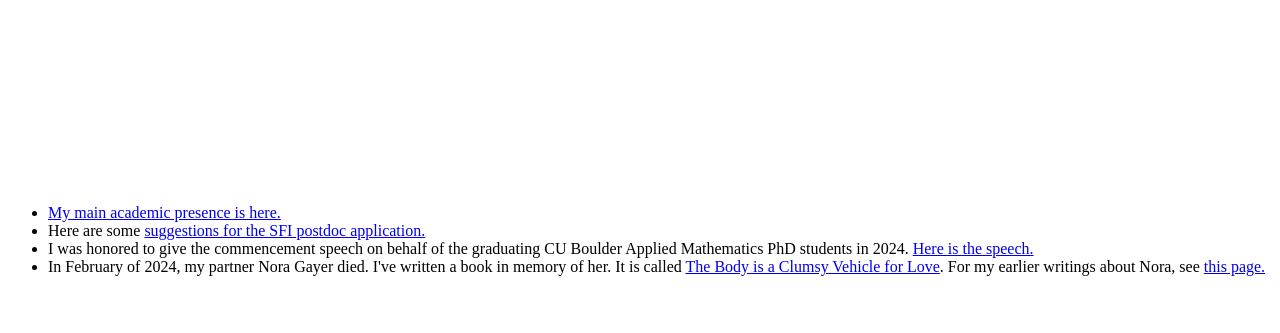
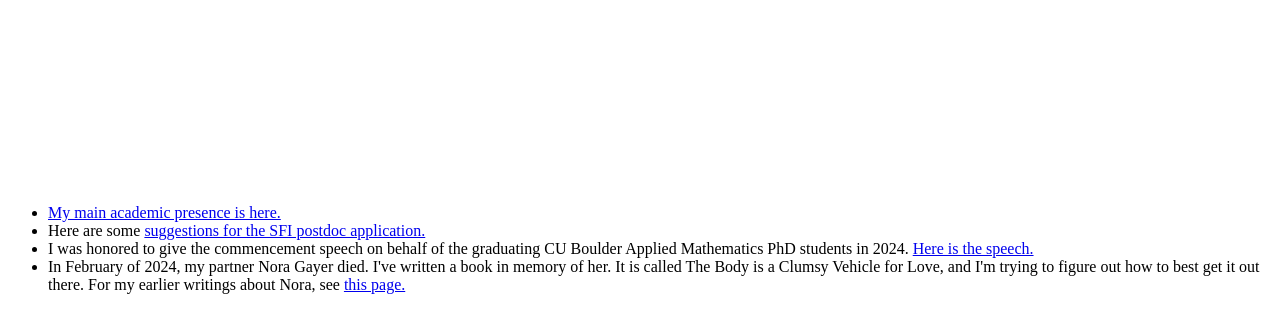
Before and after one commit to samzhang111/samzhang111.github.io, a Jekyll site: the page built from index.html, in a window 1280 px wide. Shown: the top 333 px of the page. Built offline with Jekyll 4.4.1, drawn with Linux system fonts in a browser that asks for light colours.

Commit message:
remove link for now

```diff
--- a/index.html
+++ b/index.html
@@ -18,7 +18,7 @@
         <li><a href="/main">My main academic presence is here.</a></li>
         <li>Here are some <a href="/sfi">suggestions for the SFI postdoc application.</a></li>
         <li>I was honored to give the commencement speech on behalf of the graduating CU Boulder Applied Mathematics PhD students in 2024. <a href="/text/commencement.txt">Here is the speech.</a></li>
-        <li>In February of 2024, my partner Nora Gayer died. I've written a book in memory of her. It is called <a href="/the-body-is-a-clumsy-vehicle-for-love.pdf">The Body is a Clumsy Vehicle for Love</a>. For my earlier writings about Nora, see <a href="/nora">this page.</a>
+        <li>In February of 2024, my partner Nora Gayer died. I've written a book in memory of her. It is called The Body is a Clumsy Vehicle for Love, and I'm trying to figure out how to best get it out there. For my earlier writings about Nora, see <a href="/nora">this page.</a>
     </ul>
 
     <p>
```
